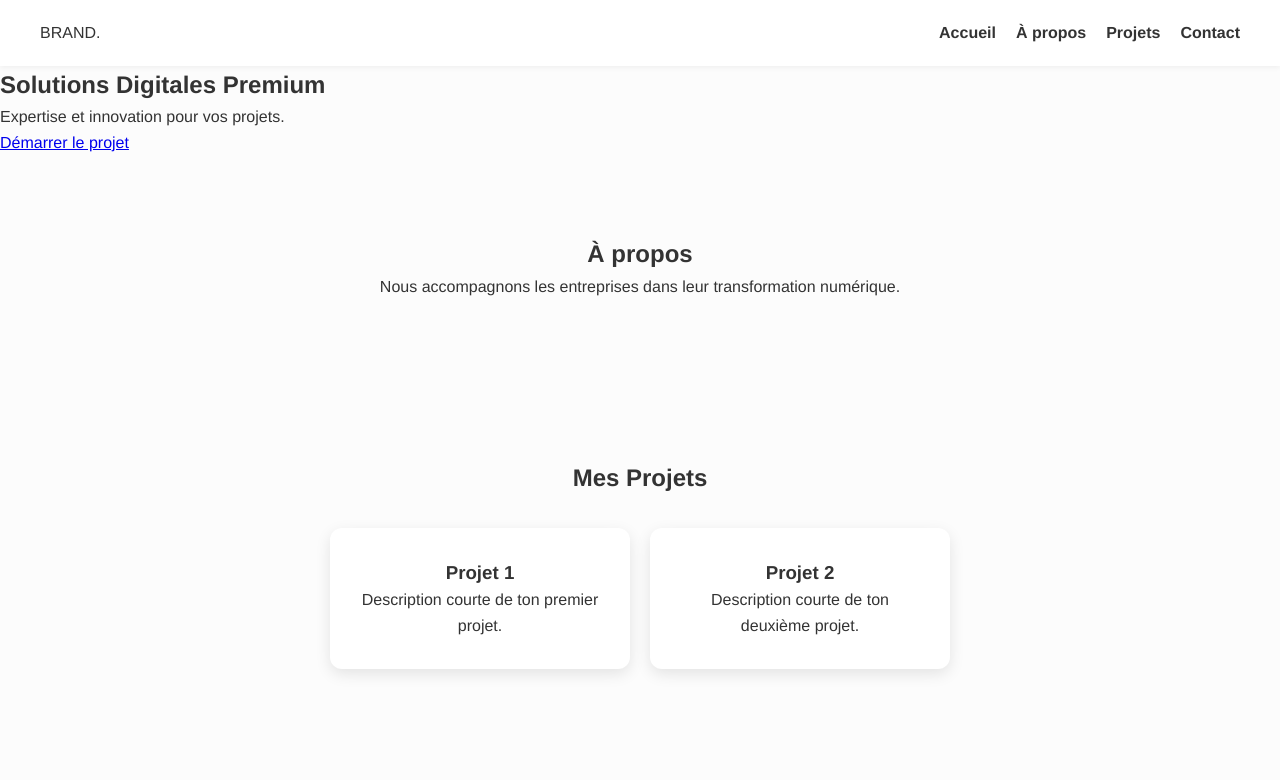
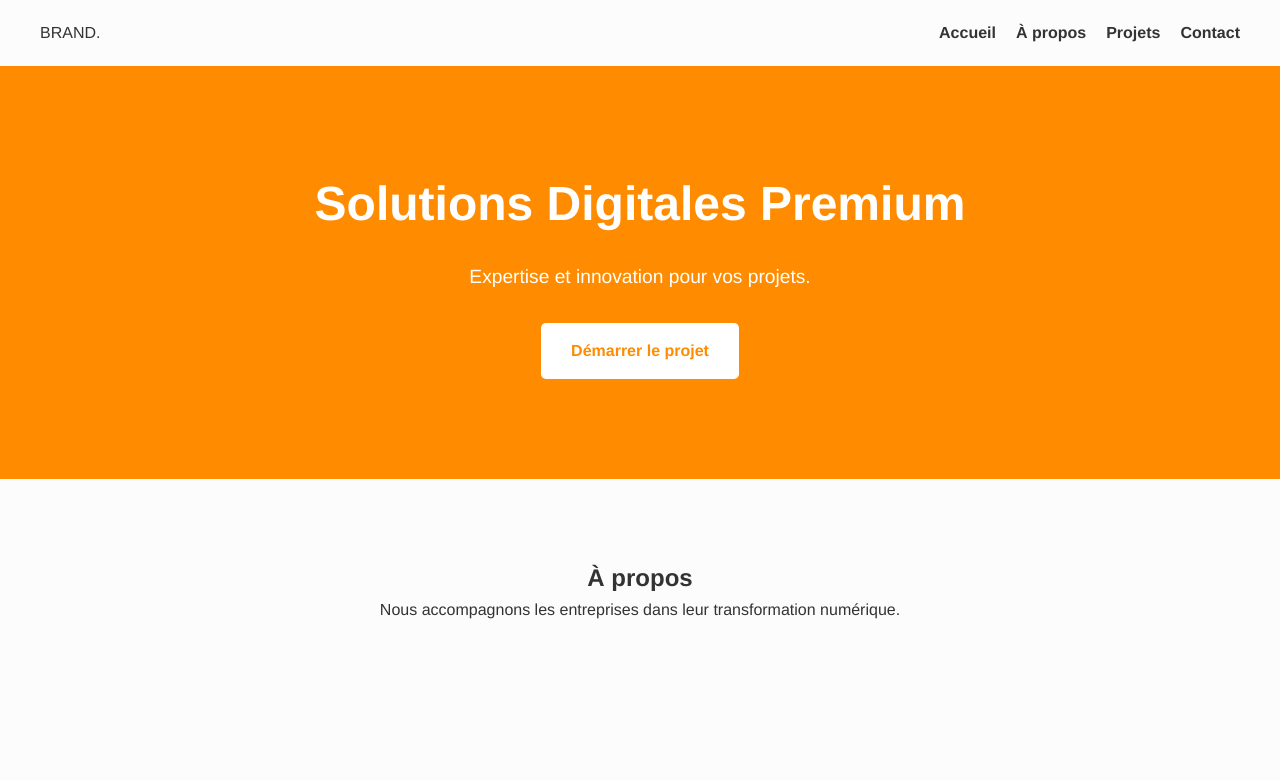
Before and after one commit to kouamebruno25-byte/Mon-site, a plain HTML site: page index.html in a window 1280 px wide. Shown: the top 780 px of the page. Drawn offline with Linux system fonts and the light colour scheme.

Commit message:
Enhance styles for navbar and hero section
Added styles for hero section and call-to-action button.

```diff
--- a/style.css
+++ b/style.css
@@ -3,16 +3,46 @@
 body { font-family: 'Helvetica', sans-serif; line-height: 1.6; color: #333; background-color: #fcfcfc; }
 
 /* Navigation */
-.navbar { display: flex; justify-content: space-between; align-items: center; padding: 20px 40px; background: #fff; box-shadow: 0 2px 5px rgba(0,0,0,0.05); }
+.navbar { display: flex; justify-content: space-between; align-items: center; padding: 20px 40px; }
 .nav-links { display: flex; list-style: none; gap: 20px; }
 .nav-links a { text-decoration: none; color: #333; font-weight: bold; }
 
-/* Sections */
+/* Section Accueil (Hero) */
+.hero {
+    background-color: #FF8C00; /* Orange vif */
+    color: #ffffff;            /* Texte blanc */
+    padding: 100px 20px;
+    text-align: center;
+}
+
+.hero h1 {
+    font-size: 3rem;
+    margin-bottom: 20px;
+}
+
+.hero p {
+    font-size: 1.2rem;
+    margin-bottom: 30px;
+}
+
+/* Bouton d'action */
+.cta-button {
+    display: inline-block;
+    background-color: #ffffff;
+    color: #FF8C00;
+    padding: 15px 30px;
+    text-decoration: none;
+    font-weight: bold;
+    border-radius: 5px;
+    transition: background-color 0.3s;
+}
+
+.cta-button:hover {
+    background-color: #f0f0f0;
+}
+
+/* Autres Sections */
 .section { padding: 80px 20px; text-align: center; }
-
-/* Cartes Projets */
-.projets-container { display: flex; flex-wrap: wrap; justify-content: center; gap: 20px; margin-top: 30px; }
-.projet-card { background: white; padding: 30px; border-radius: 12px; width: 300px; box-shadow: 0 5px 15px rgba(0,0,0,0.1); }
 
 /* Bouton retour moderne */
 #btn-top {
```
